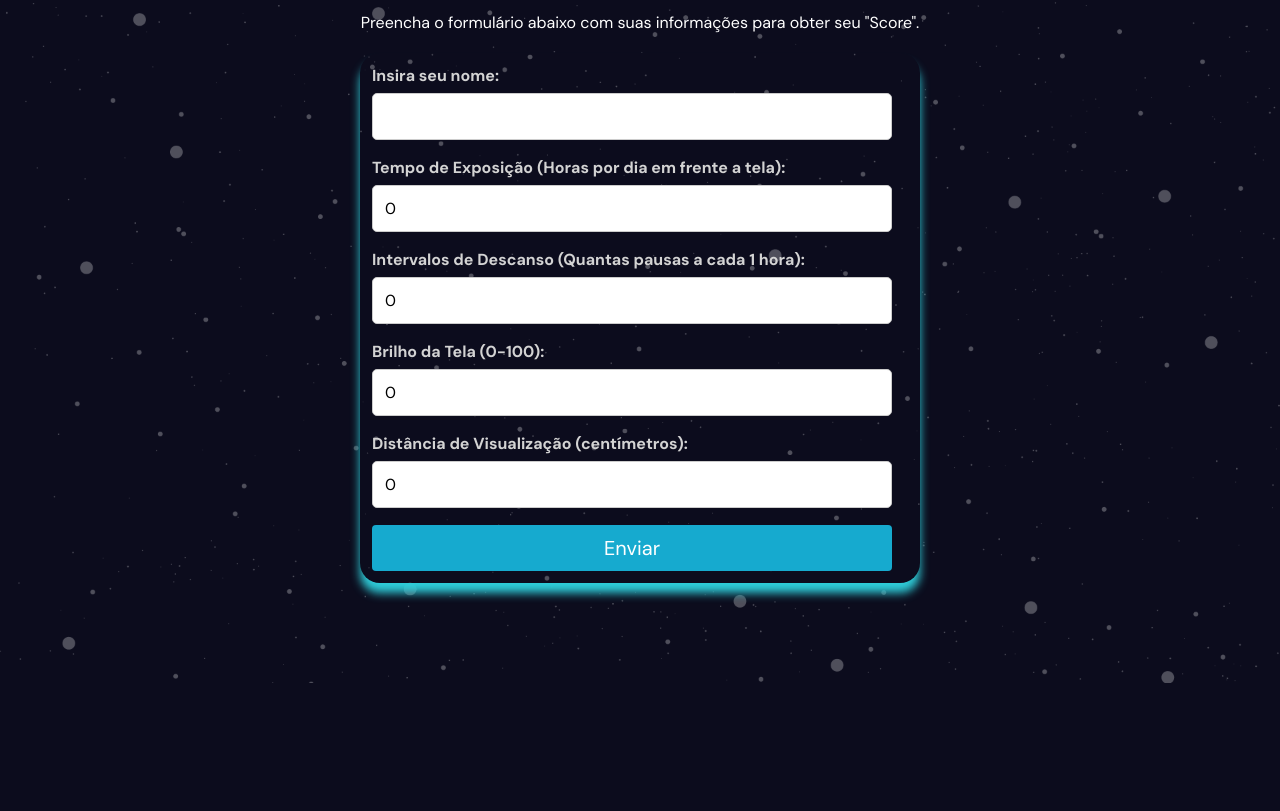
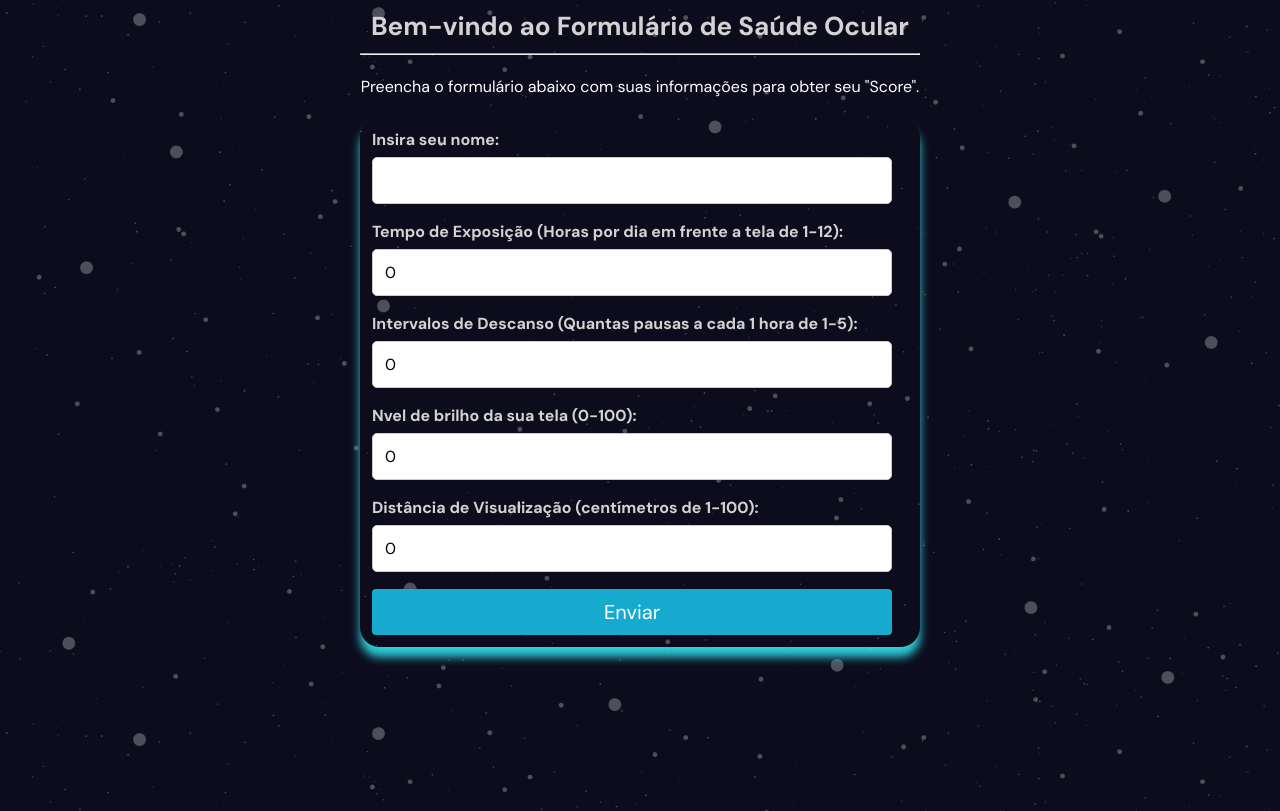
Before and after one commit to Jdalarmi/PyEye, a React (Vite) app in the folder app/frontend/pyeye/: page / in a window 1280 px wide. Shown: the part 917-1728 px from the top of the page. Before the commit the page ends 1600 px from the top, so only its background shows below. Built offline with nearby package versions, Linux system fonts and the light colour scheme.

Commit message:
Messages of error API Response send form to backend

```diff
--- a/app/frontend/pyeye/src/app.scss
+++ b/app/frontend/pyeye/src/app.scss
@@ -22,7 +22,7 @@ a{
 }
 
 section{
-    height: 100vh;
+    height: 108vh;
     scroll-snap-align: center;
 }
 
--- a/app/frontend/pyeye/src/components/form/Form.jsx
+++ b/app/frontend/pyeye/src/components/form/Form.jsx
@@ -22,7 +22,8 @@ const Form = ({handleApiResponse}) => {
     });
   };
 
-
+// http://127.0.0.1:8000/
+// http://34.238.154.232:8000/v1/received/pyeye
   const handleSubmit = (e) => {
     e.preventDefault();
     fetch("http://34.238.154.232:8000/v1/received/pyeye", {
@@ -40,15 +41,29 @@ const Form = ({handleApiResponse}) => {
     })
     .then(response => {
       handleApiResponse(response);
-      if (response.status == 200){
-        setBotaoDesabilitado(true)
+      if (response.status === 200){
+        setBotaoDesabilitado(true);
+      } else if (response.status === 400) {
+        return response.json();
+      } else {
+        throw new Error('Erro na solicitação: Valor fora do permitido');
       }
-      return response.json();
     })
-    .then(data => console.log(data))
+    .then(data => {
+      if (data) {
+        setErrorMessage("Erro ao enviar os dados: " + data.message);
+
+        setTimeout(()=> {
+          setErrorMessage(null);
+        }, 5000);
+      }
+    })
     .catch((error) =>{
-      setErrorMessage("Erro ao enviar os dados:" + error.message)
-      console.error("Erro ao enviar dados:", error);
+      setErrorMessage("" + error.message);
+
+      setTimeout(()=> {
+        setErrorMessage(null);
+      }, 5000);
     });
   };
 
@@ -63,6 +78,7 @@ const Form = ({handleApiResponse}) => {
         <p>Preencha o formulário abaixo com suas informações para obter seu "Score".</p>
       </div>
       <div className='formulario-card'>
+        {errorMessage && <p className="error-message">{errorMessage}</p>}
         <form className="form" onSubmit={handleSubmit}>
           <label>
             Insira seu nome:
@@ -74,7 +90,7 @@ const Form = ({handleApiResponse}) => {
             />
           </label>
           <label>
-            Tempo de Exposição (Horas por dia em frente a tela):
+            Tempo de Exposição (Horas por dia em frente a tela de 1-12):
             <input
               type="number"
               name="tempo_exposicao"
@@ -83,7 +99,7 @@ const Form = ({handleApiResponse}) => {
             />
           </label>
           <label>
-            Intervalos de Descanso (Quantas pausas a cada 1 hora):
+            Intervalos de Descanso (Quantas pausas a cada 1 hora de 1-5):
             <input
               type="text"
               name="intervalos_descanso"
@@ -92,7 +108,7 @@ const Form = ({handleApiResponse}) => {
             />
           </label>
           <label>
-            Brilho da Tela (0-100):
+            Nvel de brilho da sua tela (0-100):
             <input
               type="number"
               name="brilho_tela"
@@ -101,7 +117,7 @@ const Form = ({handleApiResponse}) => {
             />
           </label>
           <label>
-            Distância de Visualização (centímetros):
+            Distância de Visualização (centímetros de 1-100):
             <input
               type="number"
               name="distancia_visualizacao"
--- a/app/frontend/pyeye/src/components/form/form.scss
+++ b/app/frontend/pyeye/src/components/form/form.scss
@@ -54,6 +54,11 @@ body{
     &:hover {
       box-shadow: 0 16px 16px rgba(180, 32, 209, 0.438);
     }
+    .error-message {
+      color: red;
+      font-size: 15px;
+      text-align: center;
+    }
 
     .form {
       padding: 12px;
@@ -76,6 +81,7 @@ body{
         font-size: 16px;
       }
 
+
       button {
         font-size: 20px;
         width: calc(100% - 16px);
```
Also changed, not shown: 2 other files (tests, documents, lock files or other folders).
